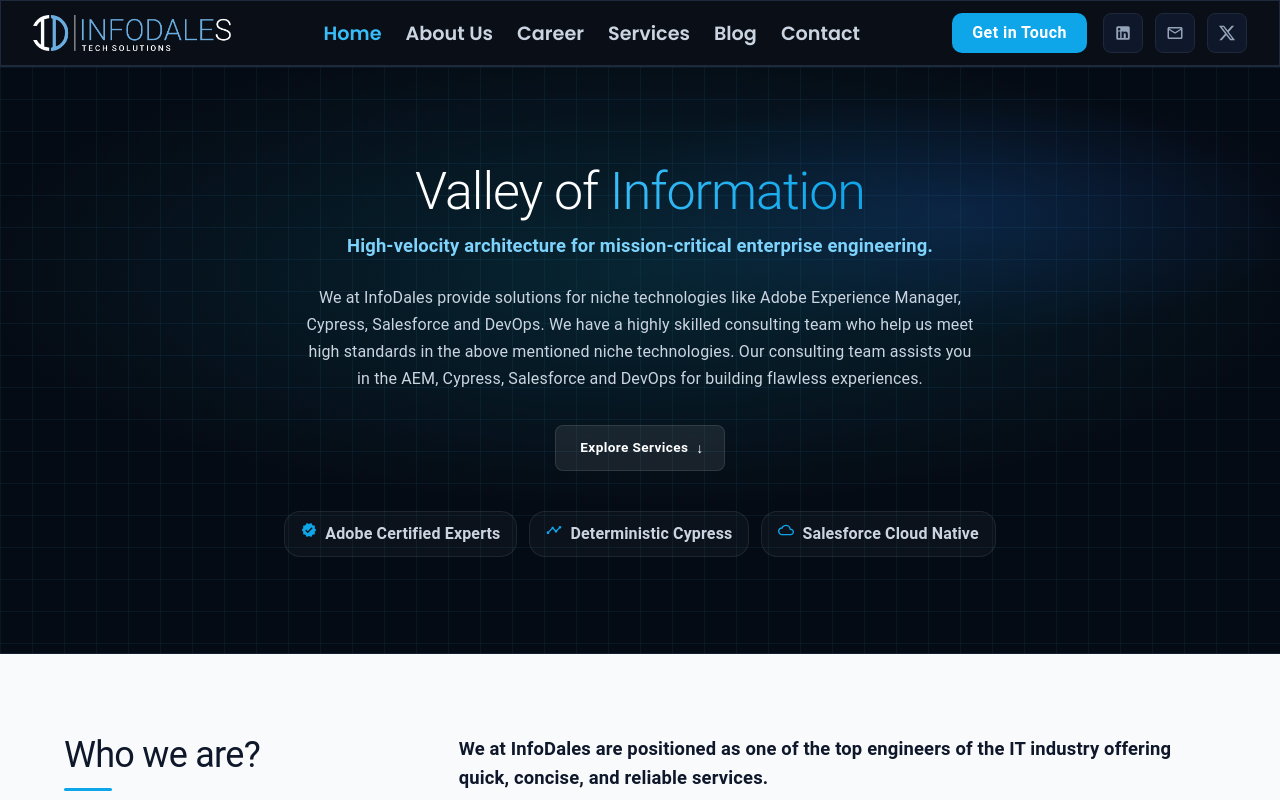
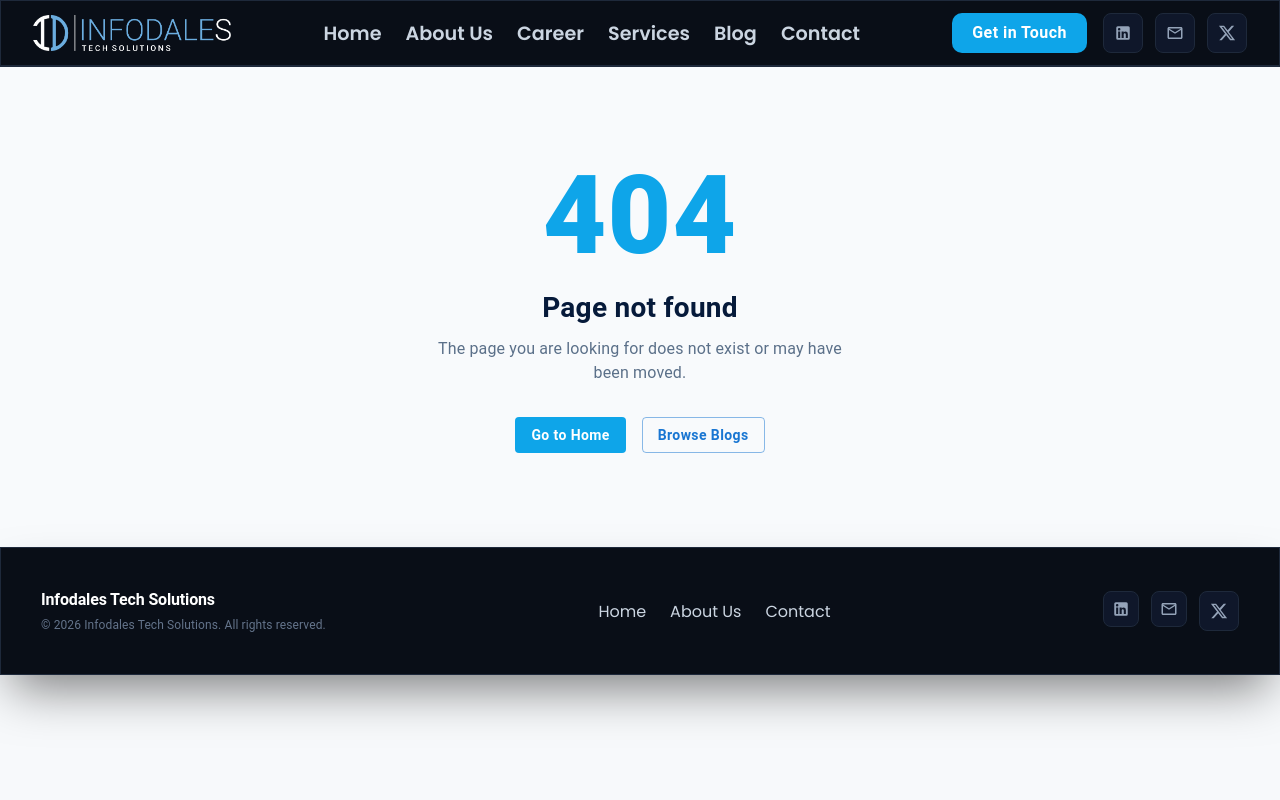
Before and after one commit to harshal141998-dev/infodales, a React (Vite) app: page /blogs/1 in a window 1280 px wide. Shown: the top 800 px of the page. Built offline with nearby package versions, Linux system fonts and the light colour scheme.

Commit message:
remove hashroute and aslo remove career pages

```diff
--- a/package.json
+++ b/package.json
@@ -5,7 +5,7 @@
   "type": "module",
   "scripts": {
     "dev": "vite",
-    "build": "vite build",
+    "build": "vite build && shx cp dist/index.html dist/404.html",
     "lint": "eslint .",
     "preview": "vite preview"
   },
--- a/src/App.jsx
+++ b/src/App.jsx
@@ -1,14 +1,15 @@
-import { HashRouter, Routes, Route, Navigate, Router } from "react-router-dom";
+import { HashRouter, Routes, Route, Navigate, Router, BrowserRouter } from "react-router-dom";
 import Header from "./common/header/Id-Header";
 import Footer from "./common/footer/Id-Footer";
 import "./App.css"
 import routes from "./routes/Routes";
 import ScrollTopUp from "./common/scrollTopUp/ScrollToTop";
+import NotFound from "./pages/NotFound/NotFound";
 
 
 export default function App() {
   return (
-    <HashRouter>
+    <BrowserRouter basename={import.meta.env.BASE_URL}>
       <Header />
       <ScrollTopUp />
       <Routes>
@@ -16,8 +17,9 @@
           <Route key={route.path} path={route.path} element={route.element} />
         ))}
         <Route path="/" element={<Navigate to="/home" replace />} />
+        <Route path="*" element={<NotFound />} />
       </Routes>
       <Footer />
-    </HashRouter>
+    </BrowserRouter>
   );
 }
--- /dev/null
+++ b/src/pages/NotFound/NotFound.jsx
@@ -0,0 +1,44 @@
+import { Box, Typography, Button } from "@mui/material";
+import { Link as RouterLink } from "react-router-dom";
+
+export default function NotFound() {
+    return (
+        <Box
+            sx={{
+                minHeight: "60vh",
+                display: "flex",
+                flexDirection: "column",
+                alignItems: "center",
+                justifyContent: "center",
+                textAlign: "center",
+                px: 2,
+                py: 8,
+                bgcolor: "#f8fafc",
+            }}
+        >
+            <title>Page not found | Infodales</title>
+            <meta name="robots" content="noindex" />
+
+            <Typography sx={{ fontSize: { xs: 72, md: 110 }, fontWeight: 800, color: "#0EA5E9", lineHeight: 1 }}>
+                404
+            </Typography>
+            <Typography sx={{ fontSize: { xs: 22, md: 28 }, fontWeight: 700, color: "#061a3a", mt: 2 }}>
+                Page not found
+            </Typography>
+            <Typography sx={{ color: "#5b7089", mt: 1, mb: 4, maxWidth: 420 }}>
+                The page you are looking for does not exist or may have been moved.
+            </Typography>
+
+            <Box sx={{ display: "flex", gap: 2, flexWrap: "wrap", justifyContent: "center" }}>
+                <Button component={RouterLink} to="/" variant="contained" disableElevation
+                    sx={{ bgcolor: "#0EA5E9", textTransform: "none", fontWeight: 600, "&:hover": { bgcolor: "#0284c7" } }}>
+                    Go to Home
+                </Button>
+                <Button component={RouterLink} to="/blog" variant="outlined"
+                    sx={{ textTransform: "none", fontWeight: 600 }}>
+                    Browse Blogs
+                </Button>
+            </Box>
+        </Box>
+    );
+}
--- a/src/pages/blogDetail/BlogDetail.jsx
+++ b/src/pages/blogDetail/BlogDetail.jsx
@@ -20,7 +20,7 @@
 import { useViewCounter } from "../../hooks/useViewCounter";
 
 import "../blogDetail/BlogDetail.css";
-
+import NotFound from "../NotFound/NotFound";
 
 function formatDate(date) {
   if (!date) return "";
@@ -159,14 +159,9 @@
   const { views } = useViewCounter(article?.slug, true);
 
   if (!article) {
-    return (
-      <Container>
-        <Typography>
-          Blog not found
-        </Typography>
-      </Container>
-    );
+    return <NotFound />;
   }
+
 
   const articleUrl = window.location.href;
 
--- a/src/pages/career/Career.jsx
+++ b/src/pages/career/Career.jsx
@@ -47,46 +47,46 @@
 const JOBS = [
     {
         id: 1, category: "aem", icon: <ArchitectureIcon sx={{ fontSize: 20 }} />, badge: "AEM Practice", badgeColor: "blue",
-        title: "Senior AEM Architect", location: "Full-time / Hybrid (Pune / Remote)",
-        desc: "Lead enterprise multi-tier Adobe Experience Manager deployments. Drive Sling models, OSGi configurations, Dispatcher tuning, and headless decoupled CMS integrations.",
-        tags: ["AEM 6.5 / Cloud", "Java 17", "Sling Models", "GraphQL", "Osgi"], tier: "Tier: Principal / 8+ Yrs",
+        title: "AEM Developer", location: "Full-time / Hybrid (Pune / Remote)",
+        desc: "Build and maintain components, templates, and services on Adobe Experience Manager. Work with Sling Models, OSGi configurations, and Dispatcher rules, and contribute to headless integrations using GraphQL and Content Fragments.",
+        tags: ["AEM 6.5 / Cloud", "Java 17", "Sling Models", "GraphQL", "Osgi"], tier: "Tier: 3+ Yrs",
         keywords: "aem adobe experience manager java sling osgi architect cms",
     },
-    {
-        id: 2, category: "aem", icon: <CodeIcon sx={{ fontSize: 20 }} />, badge: "AEM Practice", badgeColor: "blue",
-        title: "Adobe Experience Manager Lead Developer", location: "Full-time / Hybrid (Bengaluru)",
-        desc: "Design reusable core components, manage client libraries, establish CI/CD release pipelines via Cloud Manager, and mentor core engineering squads.",
-        tags: ["Core Components", "HTL / Sightly", "Cloud Manager", "Maven"], tier: "Tier: Lead / 5-8 Yrs",
-        keywords: "aem adobe developer htl sightly component authoring cloud",
-    },
-    {
-        id: 3, category: "testing", icon: <SmartToyIcon sx={{ fontSize: 20 }} />, badge: "Testing Practice", badgeColor: "emerald",
-        title: "SDET Automation Engineer (Playwright / Selenium)", location: "Full-time / Remote (India)",
-        desc: "Architect end-to-end testing frameworks across microservices and complex front-ends. Drive automated regression suites, pipeline integration, and non-functional verifications.",
-        tags: ["Playwright", "Selenium Grid", "TypeScript", "CI/CD"], tier: "Tier: Mid-Senior / 4-7 Yrs",
-        keywords: "testing test automation sdet playwright selenium typescript quality ci/cd",
-    },
-    {
-        id: 4, category: "testing", icon: <SpeedIcon sx={{ fontSize: 20 }} />, badge: "Testing Practice", badgeColor: "emerald",
-        title: "Performance & API QA Lead", location: "Full-time / Hybrid (Pune)",
-        desc: "Establish load testing benchmarks, API schema contracts, security vulnerability scans, and distributed load simulations for high-scale enterprise platforms.",
-        tags: ["k6", "JMeter", "REST-Assured", "Postman CLI"], tier: "Tier: Lead / 6+ Yrs",
-        keywords: "testing jmeter k6 rest-assured performance api load qa lead",
-    },
-    {
-        id: 5, category: "salesforce", icon: <CloudSyncIcon sx={{ fontSize: 20 }} />, badge: "Salesforce Practice", badgeColor: "cyan",
-        title: "Salesforce Tech Lead / OmniStudio Specialist", location: "Full-time / Hybrid (Bengaluru)",
-        desc: "Lead multi-cloud implementations across Service Cloud, Experience Cloud, and OmniStudio. Craft lightning web components, asynchronous Apex, and bi-directional ESB syncs.",
-        tags: ["OmniStudio", "LWC", "Apex Triggers", "Salesforce DX"], tier: "Tier: Tech Lead / 7+ Yrs",
-        keywords: "salesforce omnistudio lwc apex crm technical lead cloud",
-    },
-    {
-        id: 6, category: "salesforce", icon: <HubIcon sx={{ fontSize: 20 }} />, badge: "Salesforce & Cloud", badgeColor: "cyan",
-        title: "Cloud Solutions Architect", location: "Full-time / Remote",
-        desc: "Orchestrate CRM domain governance, identity management (SSO/OAuth2), and mission-critical enterprise integration pipelines with MuleSoft and event streaming architectures.",
-        tags: ["Enterprise Arch", "MuleSoft", "Kafka", "AWS / Cloud"], tier: "Tier: Principal / 10+ Yrs",
-        keywords: "salesforce cloud solutions architect integration enterprise middleware mulesoft",
-    },
+    // {
+    //     id: 2, category: "aem", icon: <CodeIcon sx={{ fontSize: 20 }} />, badge: "AEM Practice", badgeColor: "blue",
+    //     title: "Adobe Experience Manager Lead Developer", location: "Full-time / Hybrid (Bengaluru)",
+    //     desc: "Design reusable core components, manage client libraries, establish CI/CD release pipelines via Cloud Manager, and mentor core engineering squads.",
+    //     tags: ["Core Components", "HTL / Sightly", "Cloud Manager", "Maven"], tier: "Tier: Lead / 5-8 Yrs",
+    //     keywords: "aem adobe developer htl sightly component authoring cloud",
+    // },
+    // {
+    //     id: 3, category: "testing", icon: <SmartToyIcon sx={{ fontSize: 20 }} />, badge: "Testing Practice", badgeColor: "emerald",
+    //     title: "SDET Automation Engineer (Playwright / Selenium)", location: "Full-time / Remote (India)",
+    //     desc: "Architect end-to-end testing frameworks across microservices and complex front-ends. Drive automated regression suites, pipeline integration, and non-functional verifications.",
+    //     tags: ["Playwright", "Selenium Grid", "TypeScript", "CI/CD"], tier: "Tier: Mid-Senior / 4-7 Yrs",
+    //     keywords: "testing test automation sdet playwright selenium typescript quality ci/cd",
+    // },
+    // {
+    //     id: 4, category: "testing", icon: <SpeedIcon sx={{ fontSize: 20 }} />, badge: "Testing Practice", badgeColor: "emerald",
+    //     title: "Performance & API QA Lead", location: "Full-time / Hybrid (Pune)",
+    //     desc: "Establish load testing benchmarks, API schema contracts, security vulnerability scans, and distributed load simulations for high-scale enterprise platforms.",
+    //     tags: ["k6", "JMeter", "REST-Assured", "Postman CLI"], tier: "Tier: Lead / 6+ Yrs",
+    //     keywords: "testing jmeter k6 rest-assured performance api load qa lead",
+    // },
+    // {
+    //     id: 5, category: "salesforce", icon: <CloudSyncIcon sx={{ fontSize: 20 }} />, badge: "Salesforce Practice", badgeColor: "cyan",
+    //     title: "Salesforce Tech Lead / OmniStudio Specialist", location: "Full-time / Hybrid (Bengaluru)",
+    //     desc: "Lead multi-cloud implementations across Service Cloud, Experience Cloud, and OmniStudio. Craft lightning web components, asynchronous Apex, and bi-directional ESB syncs.",
+    //     tags: ["OmniStudio", "LWC", "Apex Triggers", "Salesforce DX"], tier: "Tier: Tech Lead / 7+ Yrs",
+    //     keywords: "salesforce omnistudio lwc apex crm technical lead cloud",
+    // },
+    // {
+    //     id: 6, category: "salesforce", icon: <HubIcon sx={{ fontSize: 20 }} />, badge: "Salesforce & Cloud", badgeColor: "cyan",
+    //     title: "Cloud Solutions Architect", location: "Full-time / Remote",
+    //     desc: "Orchestrate CRM domain governance, identity management (SSO/OAuth2), and mission-critical enterprise integration pipelines with MuleSoft and event streaming architectures.",
+    //     tags: ["Enterprise Arch", "MuleSoft", "Kafka", "AWS / Cloud"], tier: "Tier: Principal / 10+ Yrs",
+    //     keywords: "salesforce cloud solutions architect integration enterprise middleware mulesoft",
+    // },
 ];
 
 const TIPS = [
--- a/vite.config.js
+++ b/vite.config.js
@@ -4,5 +4,5 @@
 // https://vite.dev/config/
 export default defineConfig({
   plugins: [react()],
-  base: '/infodales/'
+  base: "/",
 })
```
